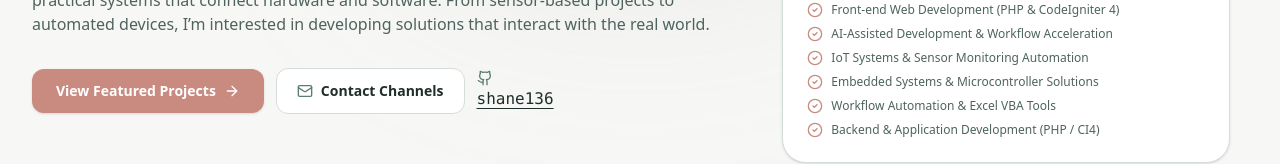
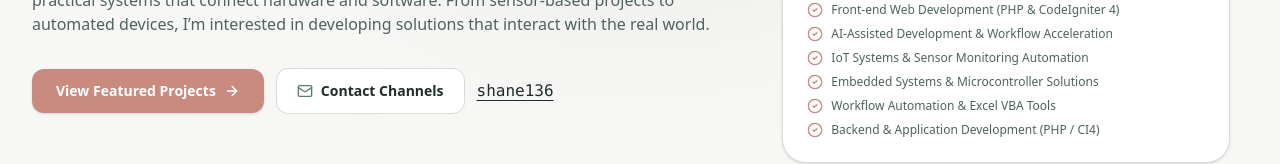
Before and after one commit to shane136/reashane-paglinawan, a React (Vite) app: page / in a window 1280 px wide. Shown: the part 588-752 px from the top of the page. Built offline with nearby package versions, Linux system fonts and the light colour scheme.

Commit message:
Update Hero.tsx

```diff
--- a/src/components/Hero.tsx
+++ b/src/components/Hero.tsx
@@ -128,7 +128,7 @@ export const Hero: React.FC<HeroProps> = ({ onNavigate }) => {
               // rel="noopener noreferrer"
               // className={`inline-flex items-center gap-2 px-4 py-3 rounded-xl font-medium text-sm ${s.textMuted} hover:${s.text}`}
               >
-                <Github className="w-4 h-4 text-[#5B7B75]" />
+                {/* <Github className="w-4 h-4 text-[#5B7B75]" /> */}
                 <span className="underline underline-offset-4 font-mono">
                   {USER_PROFILE.username}
                 </span>
```
